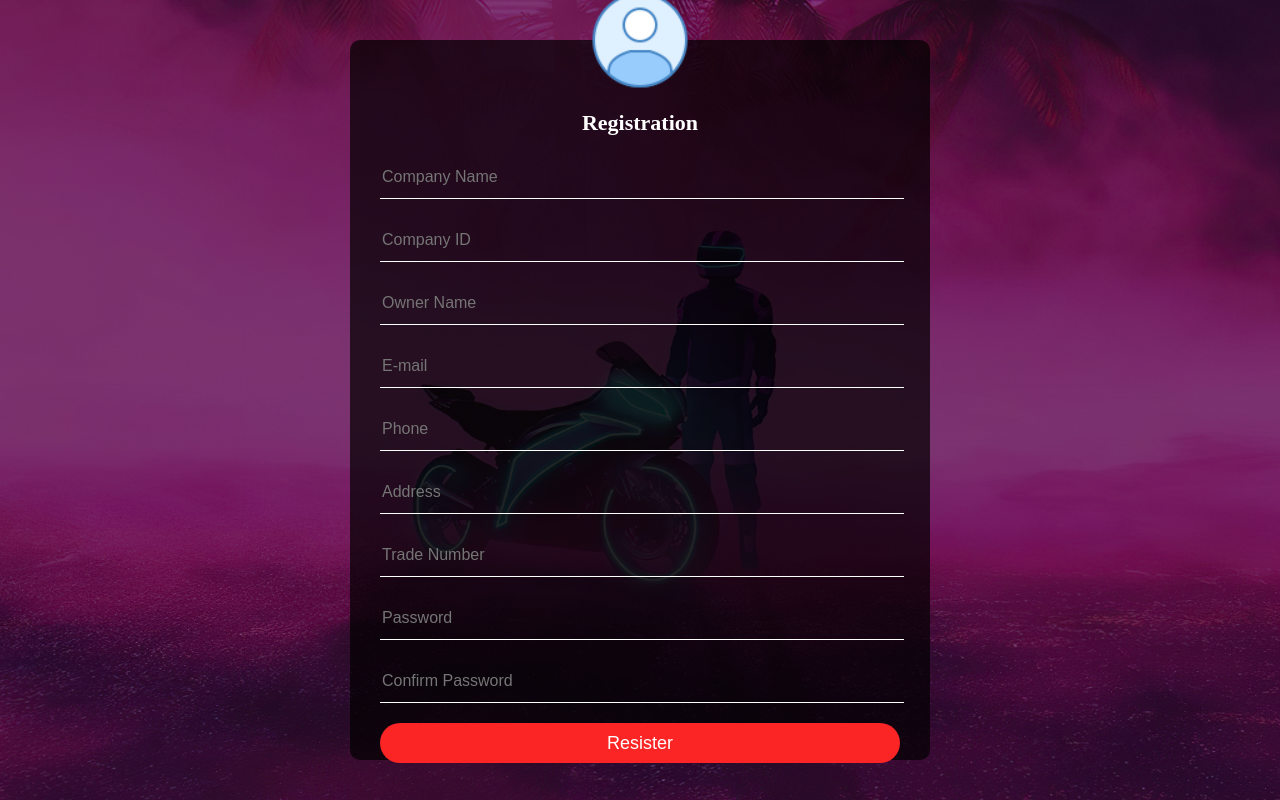
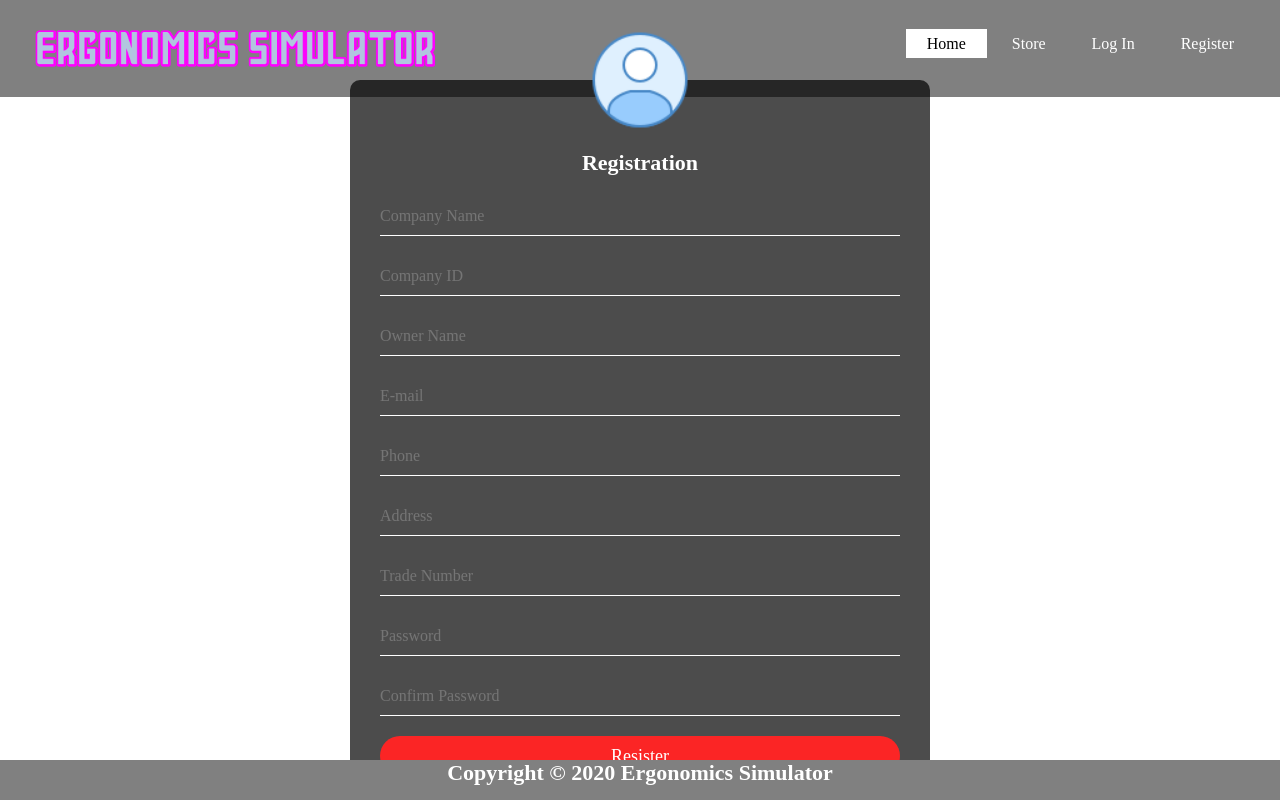
Before and after one commit to ahad11621/Ergonomics-Simulator, a PHP site: page /register.php in a window 1280 px wide. Run offline with PHP 8.4, Linux system fonts and the light colour scheme.

Commit message:
login, register design update

```diff
--- /dev/null
+++ b/Styles/mystyle.css
@@ -0,0 +1,252 @@
+/* Main Header & Main Footer CSS */
+
+*{
+    margin: 0;
+    padding: 0;
+    font-family: Century Gothic;
+}
+.heading
+{
+    position: fixed;
+	left:0;
+	top:0;
+	width: 100%;
+	background-color: gray;
+	color: white;
+	font-family:consolas;
+    padding: 5px;
+}
+.logo img
+{
+    float: left;
+    width: 400px;
+    height: auto;
+    margin-top: 25px;
+    margin-bottom: 25px;
+    margin-left: 30px;
+}
+.buttons ul
+{
+    float: right;
+    list-style-type: none;
+    margin-top: 30px;
+    margin-right: 30px;
+}
+.buttons ul li
+{
+    display: inline-block;
+}
+.buttons ul li a
+{
+    text-decoration:none;
+    color:#fff;
+    padding: 5px 20px;
+    border: 1px solid transparent;
+    transition: 0.6s ease;
+}
+ul li a:hover
+{
+    background-color: #fff;
+    color: #000;
+}
+.buttons ul li.home a
+{
+    background-color: #fff;
+    color: #000;
+}
+.footer{
+	position: fixed;
+	left:0;
+	bottom:0;
+    width: 100%;
+    height: 5%;
+	background-color: gray;
+	color: white;
+	text-align: center;
+    font-family: consolas;
+}
+
+
+/* login Page CSS */
+
+/* body
+{
+    margin: 0;
+    padding: 0;
+    background-image: linear-gradient(rgba(0,0,0,0.5),rgba(0,0,0,0.5)), url(../Resources/Image/home_page.jpg);
+    background-size: cover;
+    background-position: center;
+    height: 100vh;
+    font-family: Century Gothic;
+} */
+.loginbox
+{
+    width: 320px;
+    height: 380px;
+    background-color: #000000b3;
+    color: #fff;
+    position: absolute;
+    transform: translate(-50%,-50%);
+    left: 50%;
+    top: 50%;
+    padding: 70px 30px;
+    box-sizing: border-box;
+    border-radius: 10px;
+}
+.avatar
+{
+    width: 100px;
+    height: 100px;
+    border-radius: 50%;
+    position: absolute;
+    top: -50px;
+    left: calc(50% - 50px);
+}
+h1
+{
+    margin: 0;
+    padding: 0 0 20px;
+    text-align: center;
+    font-size: 22px;
+}
+.loginbox input
+{
+    width: 100%;
+    margin-bottom: 20px;
+}
+.loginbox input[type="text"], input[type="password"]
+{
+    border: none;
+    border-bottom: 1px solid #fff;
+    background-color: transparent;
+    outline: none;
+    height: 40px;
+    color: #fff;
+    font-size: 16px;
+}
+.loginbox input[type="submit"]
+{
+    border: none;
+    outline: none;
+    height: 40px;
+    background-color: #fb2525;
+    color: #fff;
+    font-size: 18px;
+    border-radius: 20px;
+    transition: 0.4s ease;
+}
+.loginbox input[type="submit"]:hover
+{
+    cursor: pointer;
+    background-color: #ffc107;
+    color: #000;
+}
+.loginbox a
+{
+    text-decoration: none;
+    font-size: 12px;
+    line-height: 20px;
+    color:darkgrey;
+    transition: 0.4s ease;
+}
+.loginbox a:hover
+{
+    color: #ffc107;
+}
+.loginbox
+{
+    max-width: 1200px;
+    margin: auto;
+}
+
+/* Register Page CSS */
+
+/* body
+{
+    margin: 0;
+    padding: 0;
+    background-image: linear-gradient(rgba(0,0,0,0.5),rgba(0,0,0,0.5)), url(../Resources/Image/home_page.jpg);
+    background-size: cover;
+    background-position: center;
+    height: 100vh;
+    font-family: Century Gothic;
+} */
+.registerbox
+{
+    width: 520px;
+    height: 580px;
+    background-color: #000000b3;
+    color: #fff;
+    position: absolute;
+    transform: translate(-50%,-50%);
+    left: 50%;
+    top: 55%;
+    padding: 70px 30px;
+    box-sizing: content-box;
+    border-radius: 10px;
+}
+.avatar
+{
+    width: 100px;
+    height: 100px;
+    border-radius: 50%;
+    position: absolute;
+    top: -50px;
+    left: calc(50% - 50px);
+}
+h3
+{
+    margin: 0;
+    padding: 0 0 20px;
+    text-align: center;
+    font-size: 22px;
+}
+.registerbox input
+{
+    width: 100%;
+    margin-bottom: 20px;
+}
+.registerbox input[type="text"], input[type="password"]
+{
+    border: none;
+    border-bottom: 1px solid #fff;
+    background-color: transparent;
+    outline: none;
+    height: 40px;
+    color: #fff;
+    font-size: 16px;
+}
+.registerbox input[type="submit"]
+{
+    border: none;
+    outline: none;
+    height: 40px;
+    background-color: #fb2525;
+    color: #fff;
+    font-size: 18px;
+    border-radius: 20px;
+    transition: 0.4s ease;
+}
+.registerbox input[type="submit"]:hover
+{
+    cursor: pointer;
+    background-color: #ffc107;
+    color: #000;
+}
+.registerbox a
+{
+    text-decoration: none;
+    font-size: 12px;
+    line-height: 20px;
+    color:darkgrey;
+    transition: 0.4s ease;
+}
+.registerbox a:hover
+{
+    color: #ffc107;
+}
+.registerbox
+{
+    max-width: 1200px;
+    margin: auto;
+}
--- a/Views/mainHeader.php
+++ b/Views/mainHeader.php
@@ -1,6 +1,6 @@
 <html>
     <head>
-        <link rel="stylesheet" href="../Styles/index.css">
+        <link rel="stylesheet" href="../Styles/mystyle.css">
     </head>
     <body>
         <div class="heading">
--- a/Views/register.php
+++ b/Views/register.php
@@ -1,11 +1,9 @@
-<!DOCTYPE html>
-<html>
-    <head>
-        <title>Register</title>
-        <link rel="stylesheet" type="text/css" href="../Styles/register.css">
-    </head>
-    <body>
-        <div class="box">
+<?php
+    include '../Views/mainHeader.php';
+    require_once '../Controllers/bikeController.php';
+?>
+
+        <div class="registerbox">
             <img src="../Resources/Image/avatar.png" class="avatar">
             <h3>Registration</h3>
             <form>
@@ -22,5 +20,7 @@
                 <!-- <a href="#">Forgot Password</a> -->
             </form>
         </div>
-    </body>
-</html>
+
+<?php
+    include '../Views/mainFooter.php';
+?>
```
Also changed, not shown: Styles/index.css (deleted, +0 -65 lines), Views/logIn.php (+11 -10 lines), A_Deleted/logIn.css (renamed from styles/logIn.css), A_Deleted/register.css (renamed from styles/register.css).
